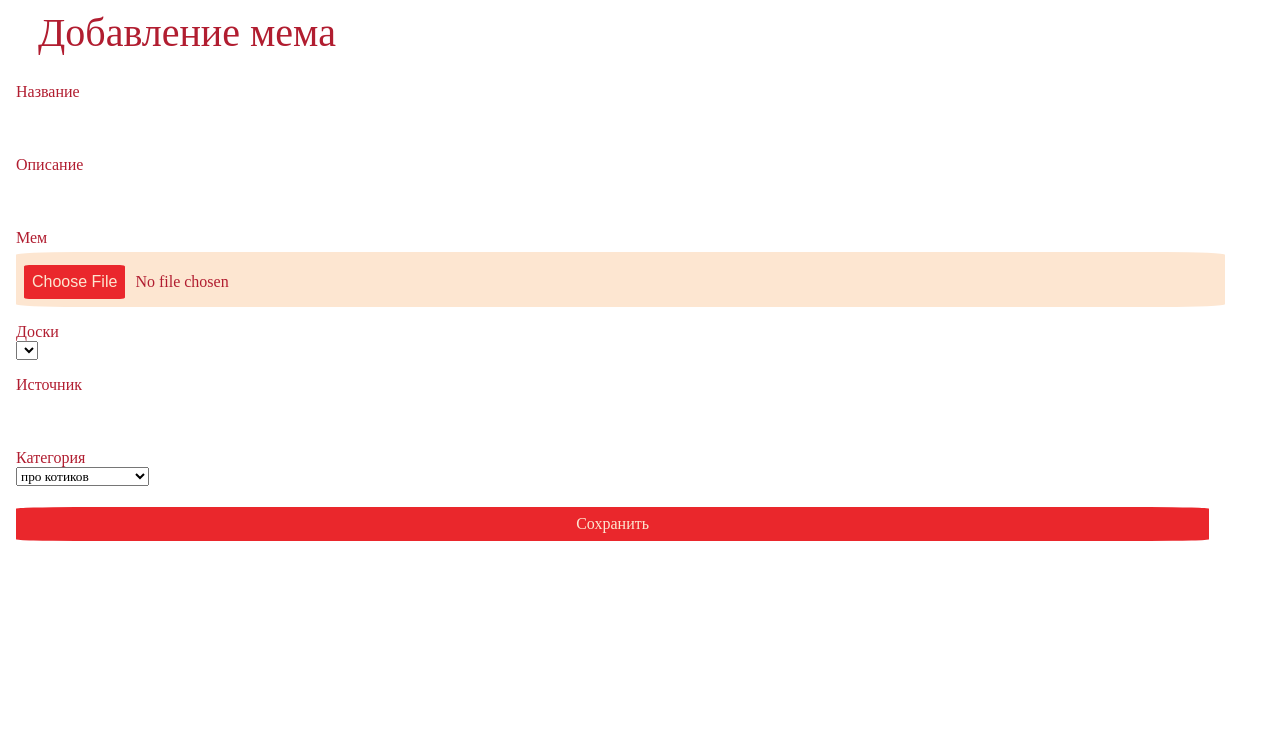
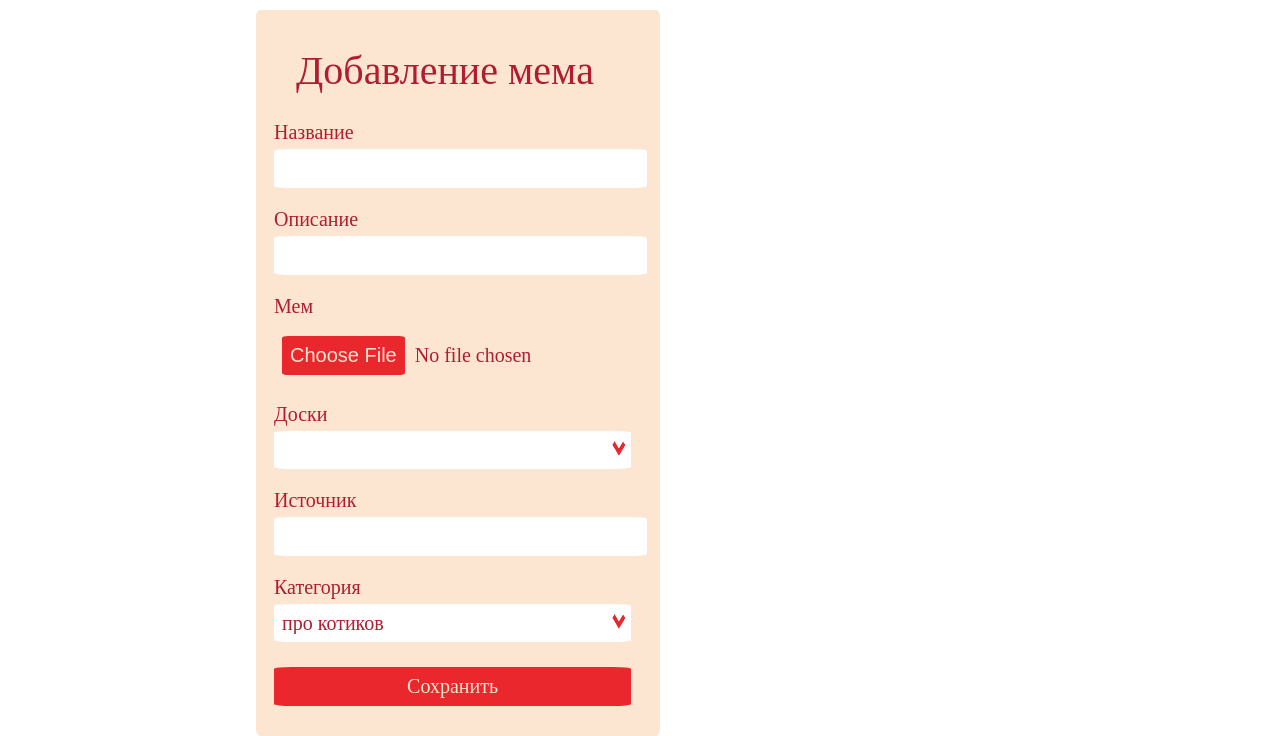
Before and after one commit to karasenk/memterest, a Flask app: page /new_pin in a window 1280 px wide. Shown: the part 80-816 px from the top of the page. Before the commit the page ends 621 px from the top, so only its background shows below. Run offline with Flask 2, Linux system fonts and the light colour scheme; a user stored in the database is signed in; data that the repository does not hold is empty; some web fonts are replaced.

Commit message:
dropdown list styled

```diff
--- a/static/css/style.css
+++ b/static/css/style.css
@@ -93,7 +93,7 @@ input[type=submit] {
     border: 0px;
 }
 
-input, textarea  {
+input, textarea, select  {
     width: 95%;
     font-size: 100%;
     background-color: #FFFFFF;
@@ -105,7 +105,7 @@ input, textarea  {
     border: 0px;
 }
 
-input:focus, textarea:focus {
+input:focus, textarea:focus, select:focus {
   outline: none;
   background-color: #FFFAF5;
 }
@@ -151,3 +151,13 @@ input[type=file] {
     border-radius: 5%;
     border: 0px;
 }
+
+select {
+    -moz-appearance:none;
+    -webkit-appearance:none;
+    appearance:none;
+    background-image: url("../img/arrow.png");
+    background-repeat: no-repeat;
+    background-size: 5% 80%;
+    background-position-x: 99%;
+}
--- a/templates/pin.html
+++ b/templates/pin.html
@@ -1,6 +1,7 @@
 {% extends "base.html" %}
 
 {% block content %}
+<div class="yellowblock" style="position:absolute;top:90px;left:20%;z-index: -1;">
     <h1>Добавление мема</h1>
     <form action="" method="post">
         {{ form.hidden_tag() }}
@@ -60,4 +61,5 @@
         {{message}}
         <p>{{ form.submit(type="submit", class="btn btn-primary") }}</p>
     </form>
+</div>
 {% endblock %}
```
Also changed, not shown: static/img/arrow.png (added).
